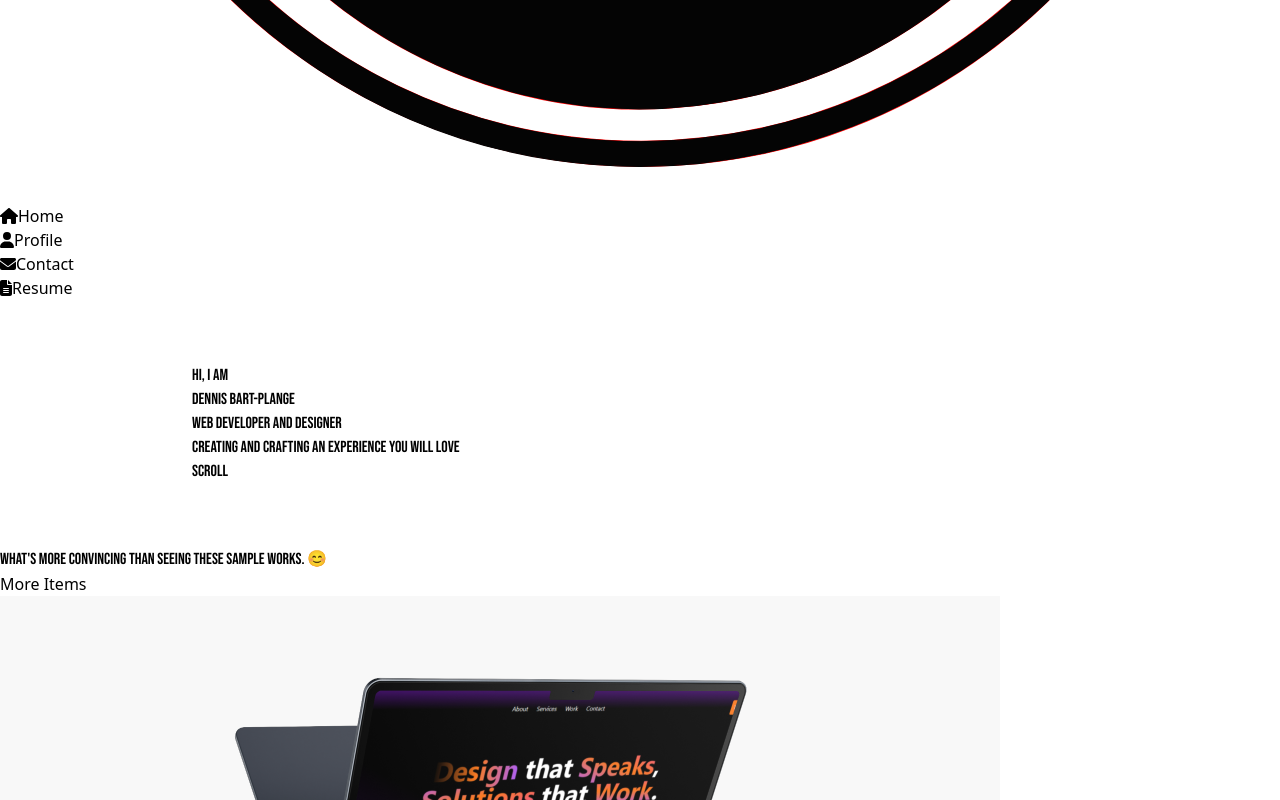
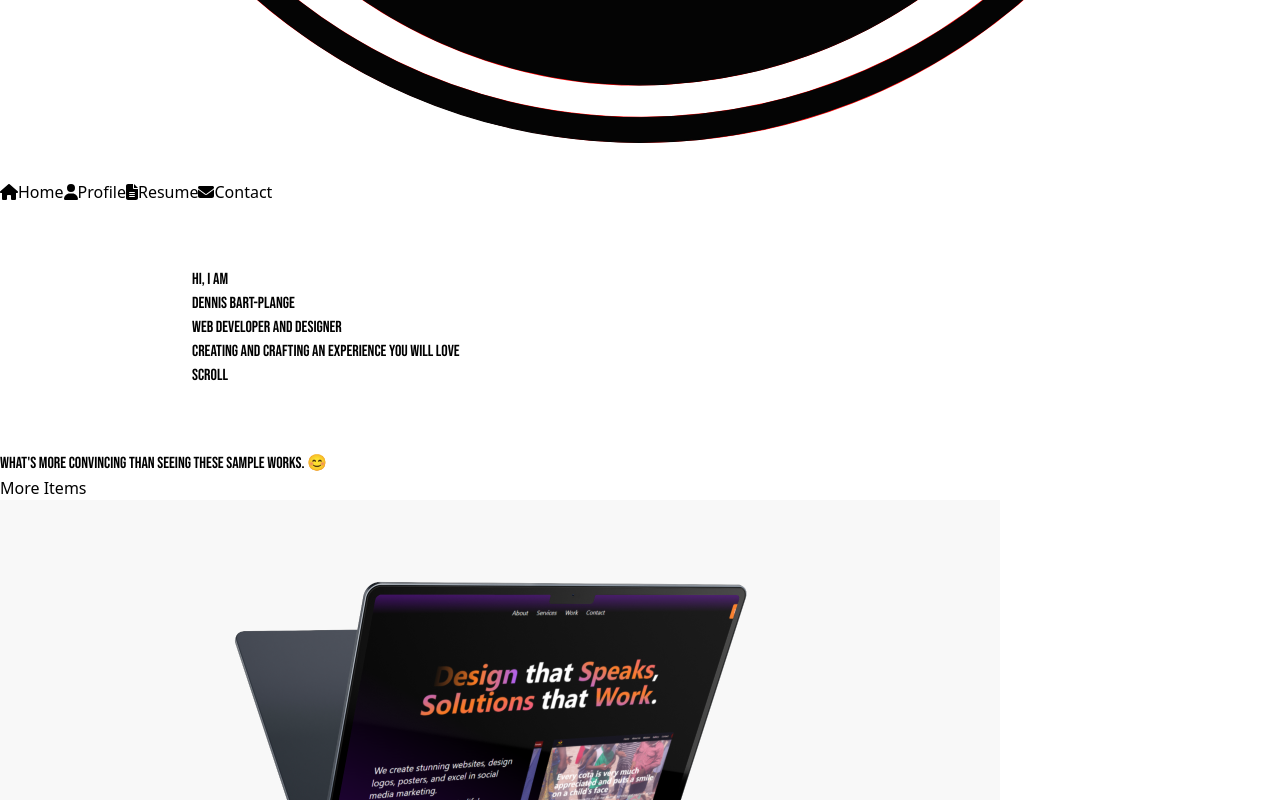
Before and after one commit to Bart-Plange/bartplangeV3, a React (Vite) app: page / in a window 1280 px wide. Shown: the part 1100-1900 px from the top of the page. Built offline with nearby package versions, Linux system fonts and the light colour scheme.

Commit message:
update on mobile menu

```diff
--- a/src/components/contact/Contact.jsx
+++ b/src/components/contact/Contact.jsx
@@ -26,11 +26,11 @@ const Contact = () => {
     <section className='min-h-screen bg-black py-12 contact ' id='contact' >
     <div className="container mx-auto flex justify-between flex-col lg:flex-row text-white">
       <div className="w-full max-w-md p-6 relative">
-        <h1 className="w-1/2 text-5xl font-semibold mb-12 tracking-wider"></h1>
+        <h1 className="text-5xl font-semibold mb-12 tracking-wider"></h1>
 
-        <form name="contact" method='post' data-netlify="true">
+        <form name="contact" method='post' data-netlify="true" >
           <input type="hidden" name="form-name" value="contact" />
-          <div className="mb-4">
+          <div className="mb-4 pt-6">
             <label htmlFor="name" className="block text-sm font-medium">
               Name
             </label>
--- a/src/components/contact/contact.css
+++ b/src/components/contact/contact.css
@@ -39,7 +39,7 @@
  content: 'Contact us';
  position: absolute;
  left: 17px;
- top: 10px;
+ top: -20px;
  width: fit-content;
  transition: all 5s ease-in;
 }
--- a/src/components/hero/Hero.jsx
+++ b/src/components/hero/Hero.jsx
@@ -17,7 +17,7 @@ const Hero = () => {
             </div>
           </div>
 
-          <div className="absolute top-full left-full tracking-widest animate-bounce flex flex-col">
+          <div className="absolute top-full left-full tracking-widest animate-bounce md:flex flex-col hidden">
             <p className='rotate-90'>scroll</p>
           </div>
         </div>
--- a/src/components/navigation/Navigation.jsx
+++ b/src/components/navigation/Navigation.jsx
@@ -3,76 +3,102 @@ import { Link } from 'react-router-dom';
 import { FontAwesomeIcon } from '@fortawesome/react-fontawesome';
 import { faHome, faUser, faFileAlt, faEnvelope, faBars, faTimes } from '@fortawesome/free-solid-svg-icons';
 import gsap from 'gsap';
-import Logo from '../../assets/bartlogo.svg'
+import Logo from '../../assets/bartlogo.svg';
 
 const Navigation = () => {
   const navRef = useRef(null);
   const [isMobileMenuOpen, setMobileMenuOpen] = useState(false);
+  const isMobileView = window.innerWidth < 1024; // Set the breakpoint according to your design
 
   useEffect(() => {
-    gsap.fromTo(navRef.current, { x: -100, opacity: 0 }, { x: 0, opacity: 1, duration: 1, delay: 0.5 });
+    gsap.fromTo(navRef.current, { x: -200, opacity: 0 }, { x: 0, opacity: 1, duration: 1, delay: 0.5 });
   }, []);
 
   const toggleMobileMenu = () => {
-    setMobileMenuOpen(!isMobileMenuOpen);
+    setMobileMenuOpen(prevState => !prevState);
+  };
+
+  useEffect(() => {
     gsap.to(navRef.current, {
-      x: isMobileMenuOpen ? -100 : 0,
-      opacity: isMobileMenuOpen ? 0 : 1,
+      x: isMobileMenuOpen ? 0 : -200,
+      opacity: isMobileMenuOpen ? 1 : 0,
       duration: 0.3,
       ease: 'power3.inOut',
     });
-  };
+  }, [isMobileMenuOpen]);
 
   return (
     <div>
       {/* Mobile Menu Toggle Button */}
+      {isMobileView && (
         <button
           className="fixed top-4 left-4 z-50 bg-white rounded-full p-1.5 text-black focus:outline-none lg:hidden"
           onClick={toggleMobileMenu}
         >
           <FontAwesomeIcon icon={isMobileMenuOpen ? faTimes : faBars} className="text-2xl" />
         </button>
-      {/* logo */}
+      )}
+      {/* Logo */}
       <div className="absolute top-0 right-0 p-4 z-10">
         <img src={Logo} alt="Logo" className="w-12 h-auto" />
       </div>
-      {/* Navigation Bar */}
+      {/* Mobile Menu */}
+      {isMobileView && (
         <div
           ref={navRef}
-        className={`fixed top-64 left-2 md:left-10  bg-gray-800 text-white p-8 transform z-50 ${
+          className={`fixed top-1/3 left-0 h-1/2 bg-gray-800 text-white p-8 transform z-50 rounded-r-3xl ${
             isMobileMenuOpen ? 'translate-x-0' : '-translate-x-full'
-        } transition-transform duration-300 ease-in lg:translate-x-0 lg:h-auto lg:bg-gray-950 rounded-3xl lg:flex lg:items-center lg:z-50`}
+          } transition-transform duration-300 ease-in`}
         >
+
           {/* Navigation Items */}
-        <div className="mb-8 lg:mb-0 flex flex-col z-50">
-          <div className="flex items-center mb-4">
-            <Link to="/" className='flex'>
-            <FontAwesomeIcon icon={faHome} className="text-xl mr-2" />
-            <span className="text-sm transform -rotate-90">Home</span>
+          <div className="flex flex-col pt-3">
+            <Link to="/" className="mb-4 text-xl">
+              <FontAwesomeIcon icon={faHome} className="mr-2" />
+              Home
             </Link>
-          </div>
-          <div className="flex items-center mb-4 pt-5">
-             <a href='#about' className='flex'>
-             <FontAwesomeIcon icon={faUser} className="text-xl mr-3" />
-            <span className="text-sm transform -rotate-90">Profile</span>
+            <a href="#projects" className="mb-4 text-xl">
+              <FontAwesomeIcon icon={faUser} className="mr-2" />
+              Projects
             </a>
-          </div>
-
-          <div className="flex items-center py-5">
-            <a href='#contact' className='flex'>
-            <FontAwesomeIcon icon={faEnvelope} className="text-lg mr-2" />
-            <span className="text-sm transform -rotate-90">Contact</span>
+            <a href="./resume.pdf" download className="mb-4 text-xl">
+              <FontAwesomeIcon icon={faFileAlt} className="mr-2" />
+              Resume
             </a>
-          </div>
-
-          <div className="flex items-center mb-4 py-5">
-          <a href="./resume.pdf" download className='flex'>
-            <FontAwesomeIcon icon={faFileAlt} className="text-lg mr-3" />
-            <span className="text-sm transform -rotate-90">Resume</span>
+            <a href="#contact" className="text-xl">
+              <FontAwesomeIcon icon={faEnvelope} className="mr-2" />
+              Contact
             </a>
           </div>
         </div>
+      )}
+      {/* Desktop Menu */}
+      {!isMobileView && (
+        <div
+          ref={navRef}
+          className="fixed top-64 left-2 md:left-10 bg-gray-800 text-white p-8 transform z-50"
+        >
+          {/* Navigation Items */}
+          <div className="flex flex-col">
+            <Link to="/" className="mb-4 text-xl">
+              <FontAwesomeIcon icon={faHome} className="mr-2" />
+              Home
+            </Link>
+            <Link to="/profile" className="mb-4 text-xl">
+              <FontAwesomeIcon icon={faUser} className="mr-2" />
+              Profile
+            </Link>
+            <a href="./resume.pdf" download className="mb-4 text-xl">
+              <FontAwesomeIcon icon={faFileAlt} className="mr-2" />
+              Resume
+            </a>
+            <a href="#contact" className="text-xl">
+              <FontAwesomeIcon icon={faEnvelope} className="mr-2" />
+              Contact
+            </a>
           </div>
+        </div>
+      )}
     </div>
   );
 };
--- a/src/components/portfolio/Portfolio.jsx
+++ b/src/components/portfolio/Portfolio.jsx
@@ -9,7 +9,7 @@ import './portfolio.css';
 const Portfolio = () => {
 
   return (
-    <div className="bg-gradient-to-tr from-gray-800 via-gray-900 to-gray-950 min-h-screen py-10">
+    <div className="bg-gradient-to-tr from-gray-800 via-gray-900 to-gray-950 min-h-screen py-10" id='projects'>
       <div className="lg:ml-56 m-12 p-12 mx-auto text-white">
         <div className="flex flex-col lg:flex-row relative gap-10">
           {/* left sidebar */}
@@ -56,7 +56,7 @@ const Portfolio = () => {
 
               {/* manage mockup */}
               <div className='py-12'>
-                <a href='' target="_blank" rel="noreferrer">
+                <a href='#' target="_blank" rel="noreferrer">
                   <img src={Eben1} alt="Manage Mockup" className='object-cover mb-6 hover:scale-105 transition-all hover:rounded-3xl h-full w-full' />
                 </a>
                 <div className='flex items-center flex-wrap'>
```
Lines whose indentation alone changed are shown as unchanged.
